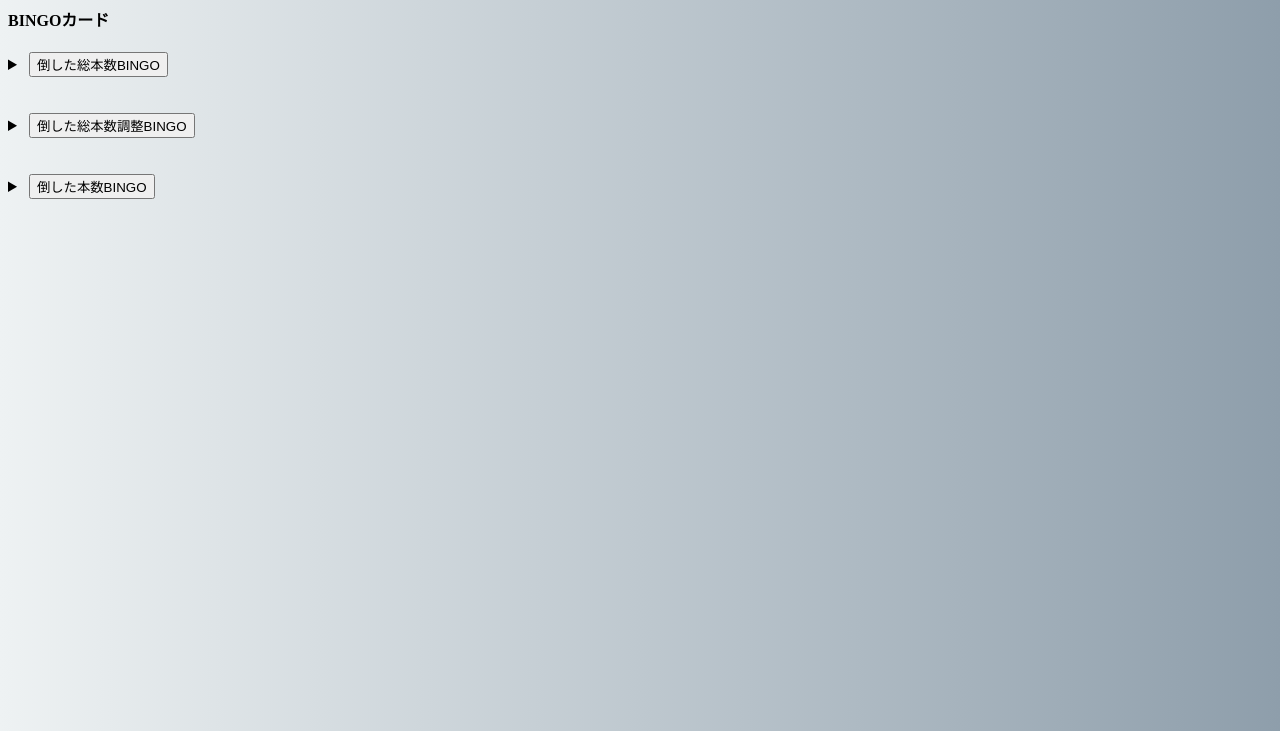
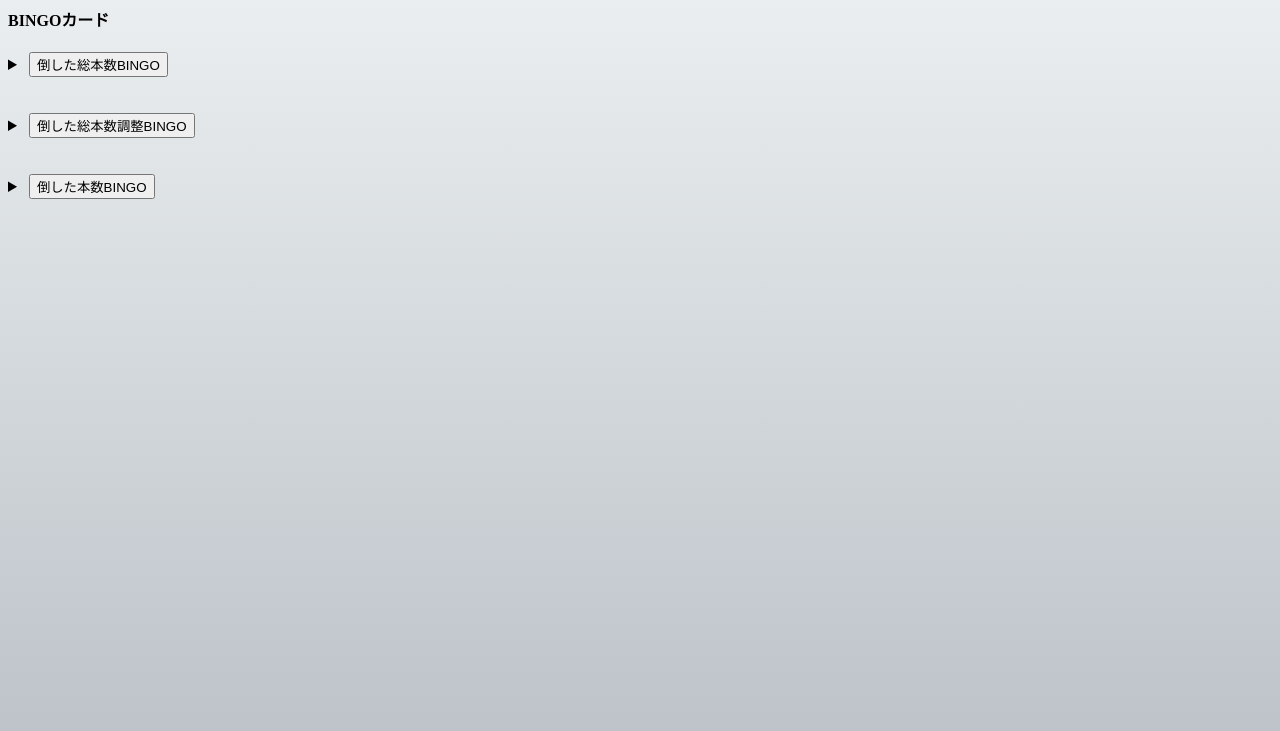
Before and after one commit to kip-i/BowlingBINGO, a plain HTML site: page index.html in a window 1280 px wide. Shown: the part 69-800 px from the top of the page. Drawn offline with Linux system fonts and the light colour scheme.

Commit message:
"html background"

```diff
--- a/index.html
+++ b/index.html
@@ -66,7 +66,7 @@
                 </table>
 
             </details>
-            <br><br>
+
 
         </div>
         <!--<div class="tab">-->
@@ -448,15 +448,16 @@
     </script>
 </body>
 <style>
-    body {
+    html {
         background: #8e9eab;
         /* fallback for old browsers */
-        background: -webkit-linear-gradient(to right, #eef2f3, #8e9eab);
+        background: -webkit-linear-gradient(to bottom, #eef2f3, #bdc3c9);
         /* Chrome 10-25, Safari 5.1-6 */
-        background: linear-gradient(to right, #eef2f3, #8e9eab);
+        background: linear-gradient(to bottom, #eef2f3, #bdc3c9);
         /* W3C, IE 10+/ Edge, Firefox 16+, Chrome 26+, Opera 12+, Safari 7+ */
+        height: 100%;
+    }
 
-    }
 
     * {
         box-sizing: border-box;
@@ -465,6 +466,11 @@
     /* ラジオボタンは非表示 */
     input[type="radio"] {
         display: none;
+    }
+
+    #bingo_table {
+        background: #ffffff;
+
     }
 
     .tab {
```
